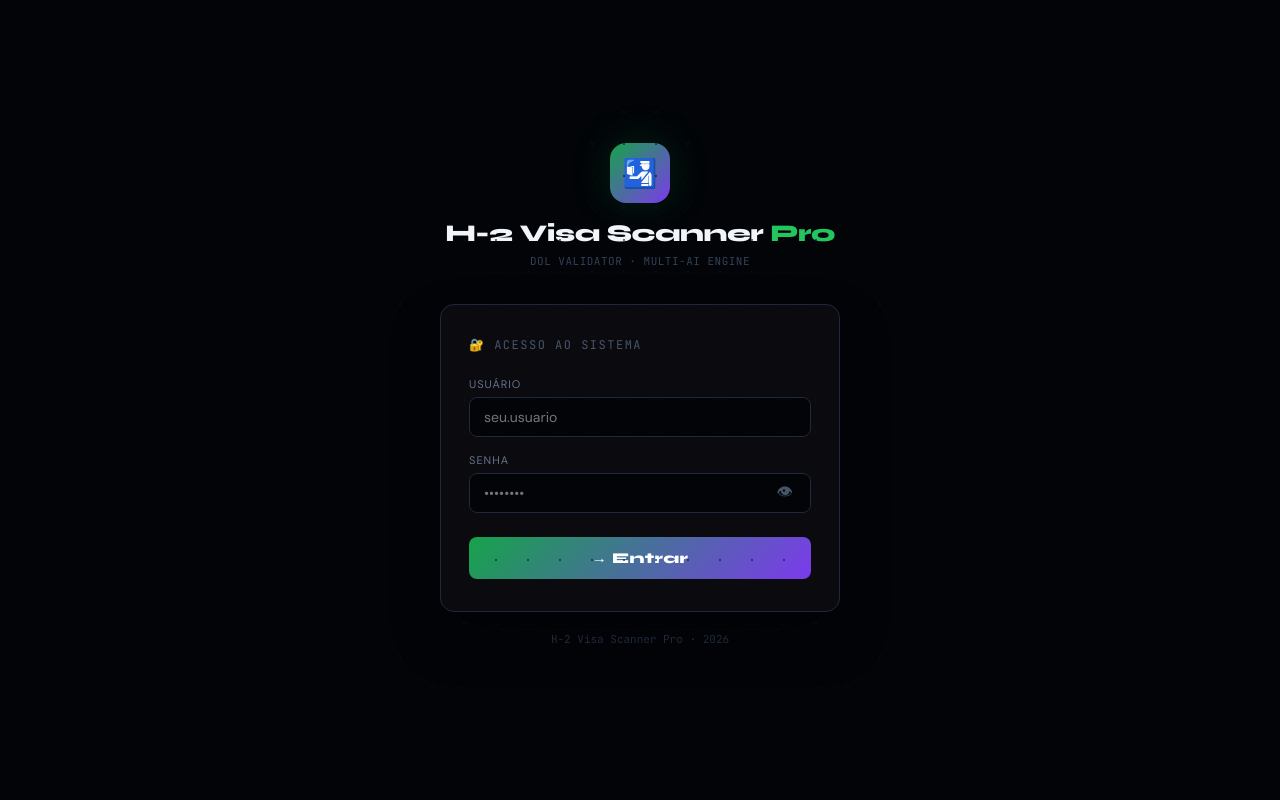
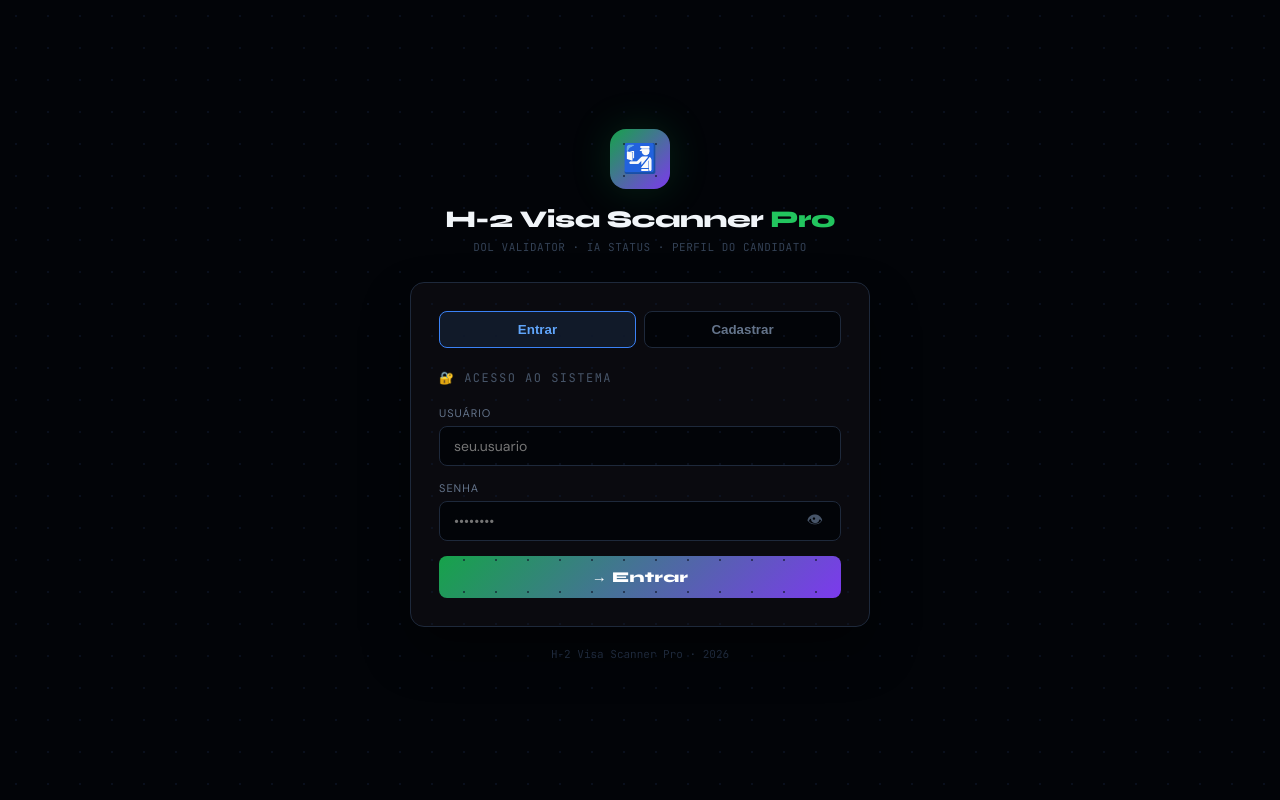
Before and after one commit to Klint-prog/H2-Scanner, a React (Vite) app in the folder client/: page / in a window 1280 px wide. Built offline with nearby package versions, Linux system fonts and the light colour scheme.

Commit message:
Add login/register UI

```diff
--- a/client/src/Login.jsx
+++ b/client/src/Login.jsx
@@ -1,24 +1,46 @@
 import { useState } from "react";
 import { setToken } from "./auth.js";
 
+const baseInput = {
+  width: "100%",
+  background: "#020408",
+  border: "1px solid #1e293b",
+  color: "#f1f5f9",
+  padding: "10px 14px",
+  borderRadius: 8,
+  fontSize: 14,
+  fontFamily: "'DM Sans',sans-serif",
+};
+
 export default function Login({ onLogin }) {
-  const [username, setUsername] = useState("");
-  const [password, setPassword] = useState("");
-  const [error,    setError]    = useState("");
-  const [loading,  setLoading]  = useState(false);
-  const [showPw,   setShowPw]   = useState(false);
+  const [mode, setMode] = useState("login");
+  const [form, setForm] = useState({ username: "", email: "", password: "", confirmPassword: "", country: "Brasil", goal: "H-2A" });
+  const [error, setError] = useState("");
+  const [loading, setLoading] = useState(false);
+  const [showPw, setShowPw] = useState(false);
+
+  const setField = (field, value) => setForm(prev => ({ ...prev, [field]: value }));
 
   const submit = async (e) => {
     e.preventDefault();
-    setError(""); setLoading(true);
+    setError("");
+    if (mode === "register" && form.password !== form.confirmPassword) {
+      setError("As senhas não conferem");
+      return;
+    }
+    setLoading(true);
     try {
-      const res = await fetch("/api/auth/login", {
+      const endpoint = mode === "register" ? "/api/auth/register" : "/api/auth/login";
+      const body = mode === "register"
+        ? { username: form.username, email: form.email, password: form.password, country: form.country, goal: form.goal }
+        : { username: form.username, password: form.password };
+      const res = await fetch(endpoint, {
         method: "POST",
         headers: { "Content-Type": "application/json" },
-        body: JSON.stringify({ username, password }),
+        body: JSON.stringify(body),
       });
       const data = await res.json();
-      if (!res.ok) throw new Error(data.error || "Erro ao fazer login");
+      if (!res.ok) throw new Error(data.error || "Erro ao autenticar");
       setToken(data.token);
       onLogin(data.user);
     } catch (err) {
@@ -34,74 +56,80 @@ export default function Login({ onLogin }) {
         @import url('https://fonts.googleapis.com/css2?family=Syne:wght@700;800&family=JetBrains+Mono:wght@400;600&family=DM+Sans:wght@400;500&display=swap');
         html,body,#root{margin:0;padding:0;background:#020408;width:100%;height:100%;}
         *,*::before,*::after{box-sizing:border-box;}
-        input{outline:none;} input:focus{border-color:#3b82f6!important;}
+        input,select{outline:none;} input:focus,select:focus{border-color:#3b82f6!important;}
         @keyframes fadeUp{from{opacity:0;transform:translateY(16px)}to{opacity:1;transform:translateY(0)}}
         @keyframes pulse{0%,100%{opacity:1}50%{opacity:.4}}
       `}</style>
-      <div style={{ minHeight:"100vh", background:"#020408", display:"flex", alignItems:"center", justifyContent:"center", fontFamily:"'DM Sans',sans-serif", padding:20 }}>
-
-        {/* BG grid decoration */}
-        <div style={{ position:"fixed", inset:0, backgroundImage:"radial-gradient(#0f172a 1px,transparent 1px)", backgroundSize:"32px 32px", opacity:.6, pointerEvents:"none" }}/>
-
-        <div style={{ width:"100%", maxWidth:400, animation:"fadeUp .5s ease" }}>
-
-          {/* Logo */}
-          <div style={{ textAlign:"center", marginBottom:36 }}>
-            <div style={{ width:60, height:60, borderRadius:16, background:"linear-gradient(135deg,#16a34a,#7c3aed)", display:"inline-flex", alignItems:"center", justifyContent:"center", fontSize:28, marginBottom:16, boxShadow:"0 0 40px #16a34a33" }}>🛂</div>
-            <h1 style={{ fontFamily:"'Syne',sans-serif", fontWeight:800, fontSize:24, color:"#f1f5f9", margin:0, letterSpacing:-.5 }}>
-              H-2 Visa Scanner <span style={{ color:"#22c55e" }}>Pro</span>
+      <div style={{ minHeight: "100vh", background: "#020408", display: "flex", alignItems: "center", justifyContent: "center", fontFamily: "'DM Sans',sans-serif", padding: 20 }}>
+        <div style={{ position: "fixed", inset: 0, backgroundImage: "radial-gradient(#0f172a 1px,transparent 1px)", backgroundSize: "32px 32px", opacity: .6, pointerEvents: "none" }} />
+        <div style={{ width: "100%", maxWidth: 460, animation: "fadeUp .5s ease" }}>
+          <div style={{ textAlign: "center", marginBottom: 28 }}>
+            <div style={{ width: 60, height: 60, borderRadius: 16, background: "linear-gradient(135deg,#16a34a,#7c3aed)", display: "inline-flex", alignItems: "center", justifyContent: "center", fontSize: 28, marginBottom: 16, boxShadow: "0 0 40px #16a34a33" }}>🛂</div>
+            <h1 style={{ fontFamily: "'Syne',sans-serif", fontWeight: 800, fontSize: 24, color: "#f1f5f9", margin: 0, letterSpacing: -.5 }}>
+              H-2 Visa Scanner <span style={{ color: "#22c55e" }}>Pro</span>
             </h1>
-            <p style={{ color:"#334155", fontSize:11, marginTop:6, fontFamily:"'JetBrains Mono',monospace", letterSpacing:.5 }}>
-              DOL VALIDATOR · MULTI-AI ENGINE
+            <p style={{ color: "#334155", fontSize: 11, marginTop: 6, fontFamily: "'JetBrains Mono',monospace", letterSpacing: .5 }}>
+              DOL VALIDATOR · IA STATUS · PERFIL DO CANDIDATO
             </p>
           </div>
 
-          {/* Card */}
-          <div style={{ background:"#0a0a0f", border:"1px solid #1e293b", borderRadius:14, padding:"32px 28px", boxShadow:"0 24px 48px rgba(0,0,0,.4)" }}>
-            <div style={{ color:"#475569", fontSize:12, textTransform:"uppercase", letterSpacing:1.5, marginBottom:24, fontFamily:"'JetBrains Mono',monospace" }}>
-              🔐 Acesso ao Sistema
+          <div style={{ background: "#0a0a0f", border: "1px solid #1e293b", borderRadius: 14, padding: "28px", boxShadow: "0 24px 48px rgba(0,0,0,.4)" }}>
+            <div style={{ display: "grid", gridTemplateColumns: "1fr 1fr", gap: 8, marginBottom: 22 }}>
+              <button type="button" onClick={() => setMode("login")} style={{ padding: 10, borderRadius: 8, cursor: "pointer", border: `1px solid ${mode === "login" ? "#3b82f6" : "#1e293b"}`, background: mode === "login" ? "#1e3a5f55" : "#020408", color: mode === "login" ? "#60a5fa" : "#64748b", fontWeight: 800 }}>Entrar</button>
+              <button type="button" onClick={() => setMode("register")} style={{ padding: 10, borderRadius: 8, cursor: "pointer", border: `1px solid ${mode === "register" ? "#22c55e" : "#1e293b"}`, background: mode === "register" ? "#052e1655" : "#020408", color: mode === "register" ? "#4ade80" : "#64748b", fontWeight: 800 }}>Cadastrar</button>
+            </div>
+
+            <div style={{ color: "#475569", fontSize: 12, textTransform: "uppercase", letterSpacing: 1.5, marginBottom: 20, fontFamily: "'JetBrains Mono',monospace" }}>
+              {mode === "login" ? "🔐 Acesso ao Sistema" : "📝 Criar Cadastro"}
             </div>
 
             <form onSubmit={submit}>
-              <div style={{ marginBottom:16 }}>
-                <label style={{ display:"block", color:"#64748b", fontSize:11, textTransform:"uppercase", letterSpacing:1, marginBottom:6 }}>Usuário</label>
-                <input
-                  type="text" value={username} onChange={e=>setUsername(e.target.value)}
-                  placeholder="seu.usuario" autoComplete="username" required
-                  style={{ width:"100%", background:"#020408", border:"1px solid #1e293b", color:"#f1f5f9", padding:"10px 14px", borderRadius:8, fontSize:14, fontFamily:"'DM Sans',sans-serif" }}
-                />
-              </div>
-              <div style={{ marginBottom:24 }}>
-                <label style={{ display:"block", color:"#64748b", fontSize:11, textTransform:"uppercase", letterSpacing:1, marginBottom:6 }}>Senha</label>
-                <div style={{ position:"relative" }}>
-                  <input
-                    type={showPw?"text":"password"} value={password} onChange={e=>setPassword(e.target.value)}
-                    placeholder="••••••••" autoComplete="current-password" required
-                    style={{ width:"100%", background:"#020408", border:"1px solid #1e293b", color:"#f1f5f9", padding:"10px 40px 10px 14px", borderRadius:8, fontSize:14, fontFamily:"'DM Sans',sans-serif" }}
-                  />
-                  <button type="button" onClick={()=>setShowPw(!showPw)} style={{ position:"absolute", right:12, top:"50%", transform:"translateY(-50%)", background:"transparent", border:"none", color:"#475569", cursor:"pointer", fontSize:16 }}>
-                    {showPw?"🙈":"👁"}
-                  </button>
+              <Field label="Usuário">
+                <input type="text" value={form.username} onChange={e => setField("username", e.target.value)} placeholder="seu.usuario" autoComplete="username" required style={baseInput} />
+              </Field>
+
+              {mode === "register" && <Field label="E-mail">
+                <input type="email" value={form.email} onChange={e => setField("email", e.target.value)} placeholder="seu@email.com" autoComplete="email" required style={baseInput} />
+              </Field>}
+
+              <Field label="Senha">
+                <div style={{ position: "relative" }}>
+                  <input type={showPw ? "text" : "password"} value={form.password} onChange={e => setField("password", e.target.value)} placeholder="••••••••" autoComplete={mode === "login" ? "current-password" : "new-password"} required minLength={6} style={{ ...baseInput, paddingRight: 42 }} />
+                  <button type="button" onClick={() => setShowPw(!showPw)} style={{ position: "absolute", right: 12, top: "50%", transform: "translateY(-50%)", background: "transparent", border: "none", color: "#475569", cursor: "pointer", fontSize: 16 }}>{showPw ? "🙈" : "👁"}</button>
                 </div>
-              </div>
+              </Field>
 
-              {error && (
-                <div style={{ background:"#1c0a0a", border:"1px solid #991b1b", color:"#fca5a5", padding:"10px 14px", borderRadius:7, fontSize:13, marginBottom:16, display:"flex", alignItems:"center", gap:8 }}>
-                  ❌ {error}
+              {mode === "register" && <>
+                <Field label="Confirmar Senha">
+                  <input type={showPw ? "text" : "password"} value={form.confirmPassword} onChange={e => setField("confirmPassword", e.target.value)} placeholder="••••••••" required minLength={6} style={baseInput} />
+                </Field>
+                <div style={{ display: "grid", gridTemplateColumns: "1fr 1fr", gap: 12 }}>
+                  <Field label="País">
+                    <input value={form.country} onChange={e => setField("country", e.target.value)} placeholder="Brasil" style={baseInput} />
+                  </Field>
+                  <Field label="Objetivo">
+                    <select value={form.goal} onChange={e => setField("goal", e.target.value)} style={baseInput}>
+                      <option>H-2A</option><option>H-2B</option><option>TI</option><option>Bioinformática</option><option>AgTech</option><option>Outro</option>
+                    </select>
+                  </Field>
                 </div>
-              )}
+              </>}
 
-              <button type="submit" disabled={loading} style={{ width:"100%", padding:"12px", background:loading?"#0f172a":"linear-gradient(135deg,#16a34a,#7c3aed)", border:loading?"1px solid #1e293b":"none", color:loading?"#334155":"#fff", borderRadius:8, cursor:loading?"not-allowed":"pointer", fontFamily:"'Syne',sans-serif", fontWeight:800, fontSize:15, letterSpacing:.3, transition:"all .2s" }}>
-                {loading ? <span style={{ animation:"pulse 1s infinite" }}>⏳ Entrando...</span> : "→ Entrar"}
+              {error && <div style={{ background: "#1c0a0a", border: "1px solid #991b1b", color: "#fca5a5", padding: "10px 14px", borderRadius: 7, fontSize: 13, marginBottom: 16 }}>❌ {error}</div>}
+
+              <button type="submit" disabled={loading} style={{ width: "100%", padding: "12px", background: loading ? "#0f172a" : "linear-gradient(135deg,#16a34a,#7c3aed)", border: loading ? "1px solid #1e293b" : "none", color: loading ? "#334155" : "#fff", borderRadius: 8, cursor: loading ? "not-allowed" : "pointer", fontFamily: "'Syne',sans-serif", fontWeight: 800, fontSize: 15, letterSpacing: .3 }}>
+                {loading ? <span style={{ animation: "pulse 1s infinite" }}>⏳ Processando...</span> : mode === "login" ? "→ Entrar" : "→ Criar conta"}
               </button>
             </form>
           </div>
 
-          <p style={{ textAlign:"center", color:"#1e293b", fontSize:11, marginTop:20, fontFamily:"'JetBrains Mono',monospace" }}>
-            H-2 Visa Scanner Pro · {new Date().getFullYear()}
-          </p>
+          <p style={{ textAlign: "center", color: "#1e293b", fontSize: 11, marginTop: 20, fontFamily: "'JetBrains Mono',monospace" }}>H-2 Visa Scanner Pro · {new Date().getFullYear()}</p>
         </div>
       </div>
     </>
   );
 }
+
+function Field({ label, children }) {
+  return <div style={{ marginBottom: 15 }}><label style={{ display: "block", color: "#64748b", fontSize: 11, textTransform: "uppercase", letterSpacing: 1, marginBottom: 6 }}>{label}</label>{children}</div>;
+}
```
